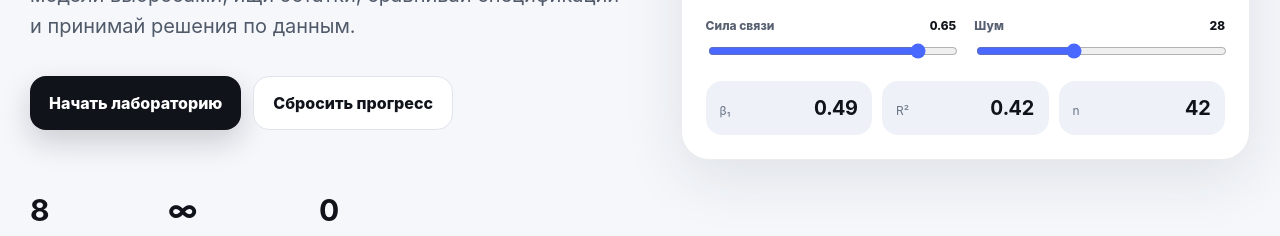
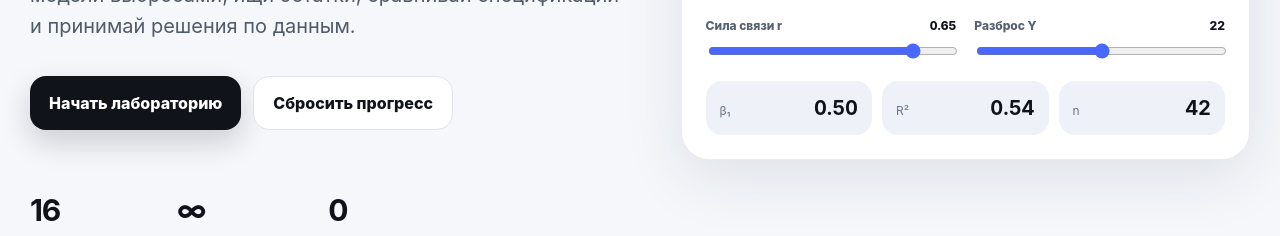
Before and after one commit to dimkazantsev/regression-analysis, a plain HTML site: page index.html in a window 1280 px wide. Shown: the part 713-949 px from the top of the page. Drawn offline with Linux system fonts and the light colour scheme.

Commit message:
Make hero sandbox controls statistically meaningful

```diff
--- a/index.html
+++ b/index.html
@@ -52,7 +52,7 @@
           <button class="btn ghost" id="resetProgress" type="button">Сбросить прогресс</button>
         </div>
         <div class="hero-stats">
-          <div><strong>8</strong><span>разных механик</span></div>
+          <div><strong>16</strong><span>учебных модулей</span></div>
           <div><strong>∞</strong><span>вариантов данных</span></div>
           <div><strong>0</strong><span>зубрёжки</span></div>
         </div>
@@ -65,8 +65,8 @@
           <div class="chart-crosshair" aria-hidden="true"></div>
         </div>
         <div class="lab-controls two-cols">
-          <label>Сила связи <output id="rhoOut">0.65</output><input id="rhoSlider" type="range" min="-0.9" max="0.9" value="0.65" step="0.05"></label>
-          <label>Шум <output id="noiseOut">28</output><input id="noiseSlider" type="range" min="5" max="65" value="28" step="1"></label>
+          <label>Сила связи r <output id="rhoOut">0.65</output><input id="rhoSlider" type="range" min="-0.95" max="0.95" value="0.65" step="0.01"></label>
+          <label>Разброс Y <output id="noiseOut">22</output><input id="noiseSlider" type="range" min="12" max="32" value="22" step="1"></label>
         </div>
         <div class="metric-row">
           <div><span>β₁</span><strong id="heroBeta">—</strong></div>
```
